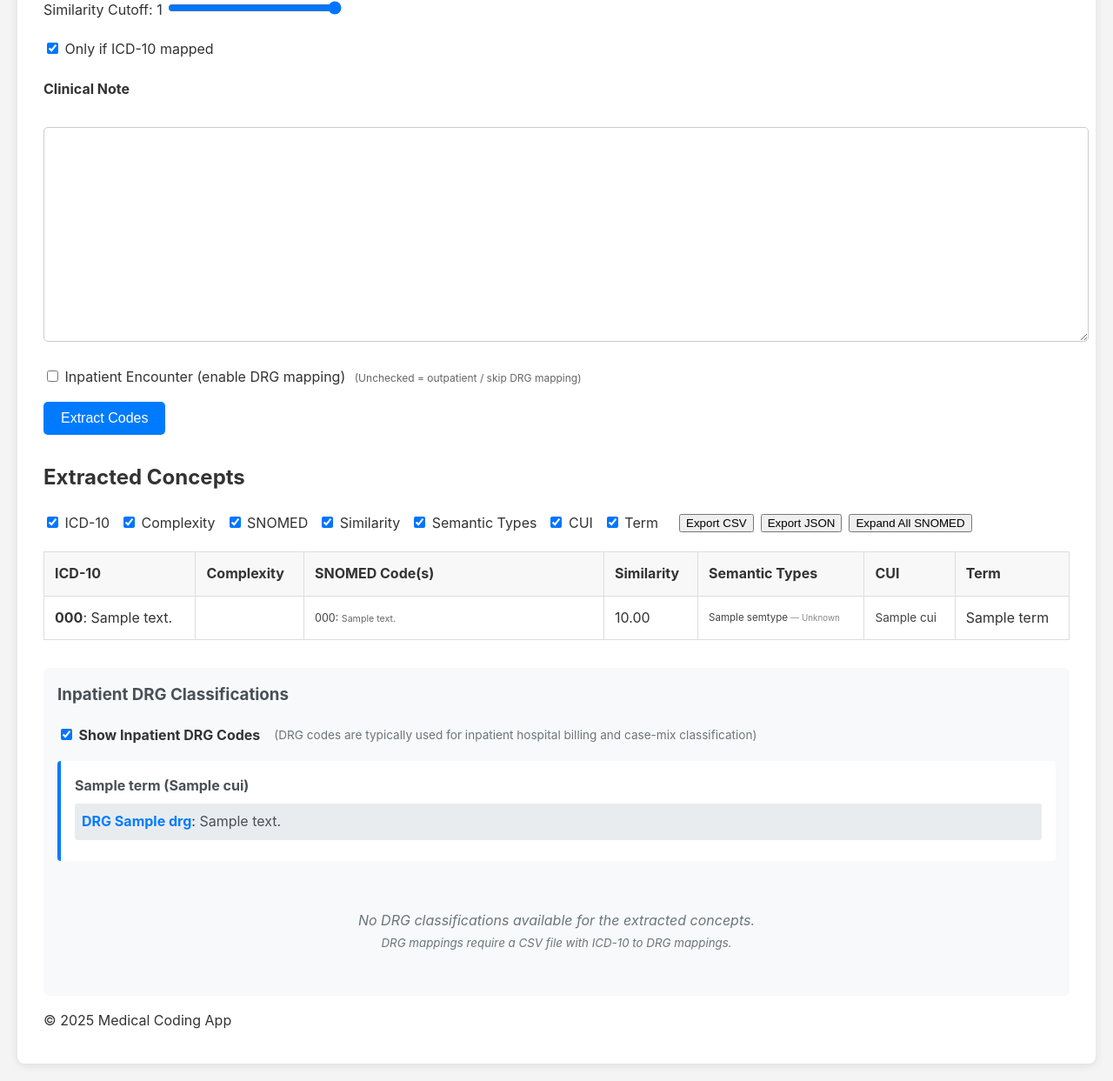
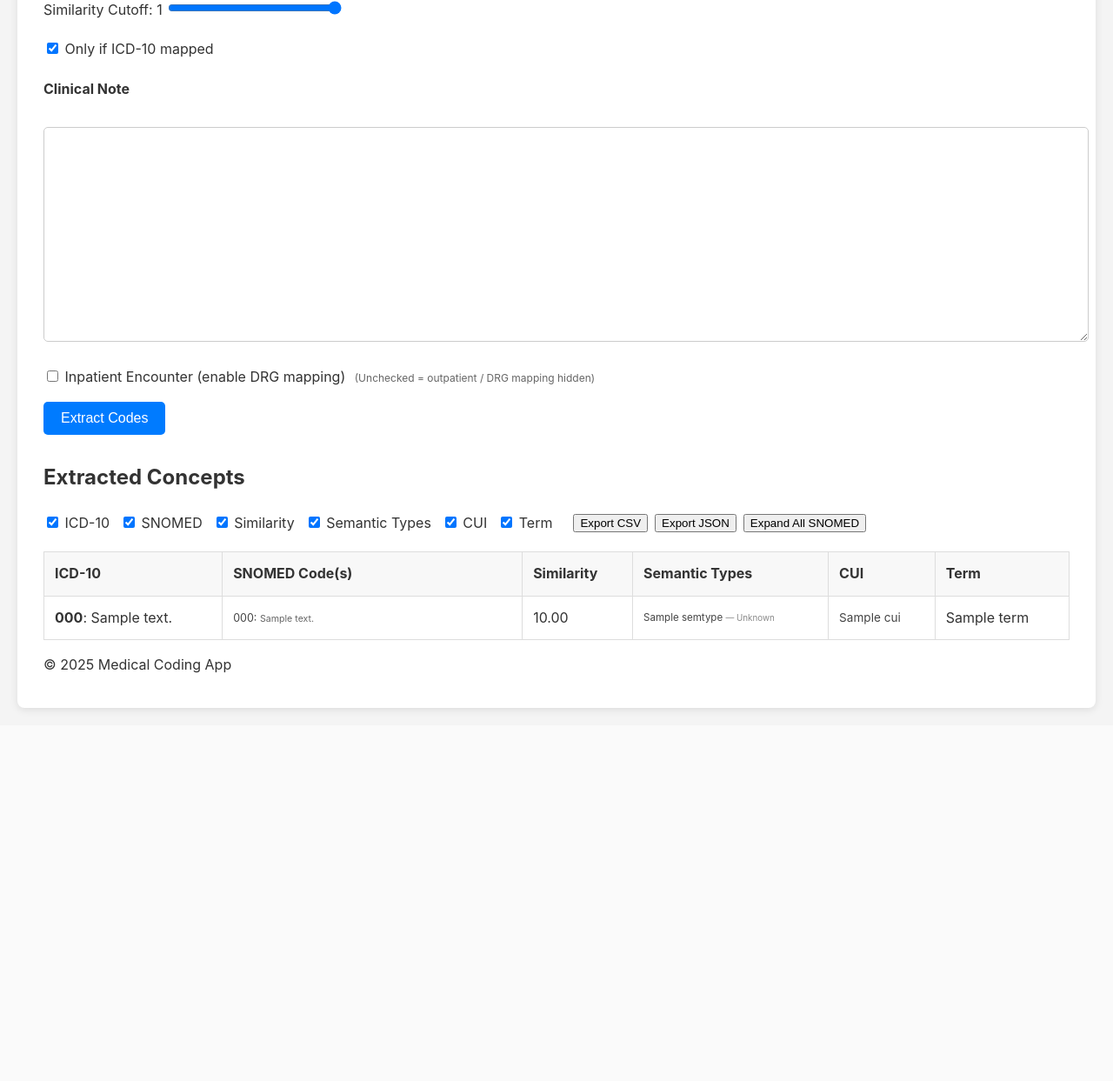
Before and after one commit to cyber3pxVA/Medicode, a Flask app: template medical-coding-app/app/templates/index.html in a window 1280 px wide. Shown: the part 300-1543 px from the top of the page at 87% size. After the commit the page ends 1119 px from the top, so only its background shows below. Run offline with Flask 3, Linux system fonts and the light colour scheme; tables that the repository leaves empty hold one stand-in row (values such as "Sample post"); the template is opened without the code that fills it: values that come from a table or form of the project are taken from there, most other values are stand-ins (such as "Sample title", 1, 10 or a date in 2020).

Commit message:
feat(drg): UI gating, persistence, tests for inpatient DRG toggle

```diff
--- a/medical-coding-app/app/templates/index.html
+++ b/medical-coding-app/app/templates/index.html
@@ -47,9 +47,10 @@
                 </div>
                 <div class="form-group" style="margin:0.5em 0 1em;">
                     <label>
-                        {{ form.inpatient() }} {{ form.inpatient.label.text }}
+                        {{ form.inpatient(id='inpatient-toggle') }} {{ form.inpatient.label.text }}
                     </label>
-                    <span style="font-size:0.75em; color:#666; margin-left:0.5em;">(Unchecked = outpatient / skip DRG mapping)</span>
+                    <span style="font-size:0.75em; color:#666; margin-left:0.5em;">(Unchecked = outpatient / DRG mapping hidden)</span>
+                    <span id="inpatient-badge" class="inpatient-badge{% if not inpatient_selected %} hidden{% endif %}">INPATIENT MODE</span>
                 </div>
                 <div class="form-group" style="display: flex; align-items: center; gap: 1em;">
                     {{ form.submit(class="btn btn-primary") }}
@@ -69,15 +70,19 @@
                             {% set _ = any_drg.append(code) %}
                         {% endif %}
                     {% endfor %}
-                    {% if any_drg|length == 0 %}
-                        <div style="margin:0.5em 0 1em; padding:0.6em 0.9em; background:#fff8e1; border:1px solid #e0d6aa; font-size:0.85em; color:#665c28;">
-                            DRG enrichment inactive (no mapping loaded or no ICD-10 matches). Provide a CSV & set DRG_MAPPING_PATH to enable.
-                        </div>
+                    {% if inpatient_selected %}
+                        {% if any_drg|length == 0 %}
+                            <div class="drg-status" style="margin:0.5em 0 1em; padding:0.6em 0.9em; background:#fff8e1; border:1px solid #e0d6aa; font-size:0.85em; color:#665c28;">
+                                DRG enrichment active but no DRG matches for extracted ICD-10 codes or mapping missing.
+                            </div>
+                        {% endif %}
+                    {% else %}
+                        <div class="drg-status" style="display:none;"></div>
                     {% endif %}
                     <div style="margin:0.5em 0 1em 0; display:flex; flex-wrap:wrap; gap:1.5em; align-items:center;">
                         <div style="display:flex; gap:0.75em; flex-wrap:wrap;">
                             <label><input type="checkbox" class="col-toggle" data-col="col-icd10" checked> ICD-10</label>
-                            <label><input type="checkbox" class="col-toggle" data-col="col-complexity" checked> Complexity</label>
+                            <label class="complexity-col-toggle{% if not inpatient_selected %} hidden{% endif %}"><input type="checkbox" class="col-toggle" data-col="col-complexity" {% if inpatient_selected %}checked{% endif %}> Complexity</label>
                             <label><input type="checkbox" class="col-toggle" data-col="col-snomed" checked> SNOMED</label>
                             <label><input type="checkbox" class="col-toggle" data-col="col-similarity" checked> Similarity</label>
                             <label><input type="checkbox" class="col-toggle" data-col="col-semtypes" checked> Semantic Types</label>
@@ -94,7 +99,7 @@
                     <thead>
                         <tr>
                                 <th class="col-icd10">ICD-10</th>
-                                <th class="col-complexity">Complexity</th>
+                                <th class="col-complexity{% if not inpatient_selected %} hidden{% endif %}">Complexity</th>
                                 <th class="col-snomed" style="width:320px;">SNOMED Code(s)</th>
                                 <th class="col-similarity">Similarity</th>
                                 <th class="col-semtypes">Semantic Types</th>
@@ -115,7 +120,7 @@
                                 {% endfor %}
                             </td>
                             <!-- Complexity -->
-                                <td class="col-complexity">
+                                <td class="col-complexity{% if not inpatient_selected %} hidden{% endif %}">
                                 {% if code.drg_codes %}
                                     {% for drg in code.drg_codes %}
                                         {% if 'MCC' in drg.description %}
@@ -169,7 +174,7 @@
                 </table>
 
                 <!-- Inpatient DRG Section -->
-                <div style="margin-top: 2em; padding: 1em; background: #f8f9fa; border-radius: 6px;">
+                <div id="inpatient-drg-wrapper" class="inpatient-drg-wrapper{% if not inpatient_selected %} hidden{% endif %}">
                     <h3 style="margin: 0 0 1em 0; color: #495057;">Inpatient DRG Classifications</h3>
                     <div style="display: flex; gap: 1em; flex-wrap: wrap; align-items: center; margin-bottom: 1em;">
                         <label>
@@ -224,6 +229,9 @@
         </footer>
 
         <style>
+        .hidden { display: none; }
+        .inpatient-badge { margin-left:0.75em; background:#004085; color:#fff; padding:2px 8px; font-size:0.7em; border-radius:12px; }
+        .inpatient-drg-wrapper { margin-top: 2em; padding: 1em; background: #f8f9fa; border-radius: 6px; }
         @keyframes spin {
             0% { transform: rotate(0deg); }
             100% { transform: rotate(360deg); }
@@ -302,6 +310,27 @@
             // DRG Inpatient Toggle
             const drgToggle = document.getElementById('show-inpatient-drg');
             const drgContent = document.getElementById('inpatient-drg-content');
+            // Inpatient checkbox dynamic behavior & persistence
+            const inpatientToggle = document.getElementById('inpatient-toggle');
+            const inpatientBadge = document.getElementById('inpatient-badge');
+            const complexityHeader = document.querySelector('th.col-complexity');
+            const complexityToggleWrapper = document.querySelector('.complexity-col-toggle');
+            const inpatientDrgWrapper = document.getElementById('inpatient-drg-wrapper');
+            if (inpatientToggle) {
+                // Restore preference
+                const saved = localStorage.getItem('inpatient_pref');
+                if (saved !== null && form2 && form2.method === 'POST' && !inpatientToggle.checked) {
+                    inpatientToggle.checked = saved === '1';
+                }
+                inpatientToggle.addEventListener('change', () => {
+                    const on = inpatientToggle.checked;
+                    localStorage.setItem('inpatient_pref', on ? '1' : '0');
+                    if (inpatientBadge) inpatientBadge.classList.toggle('hidden', !on);
+                    if (complexityHeader) complexityHeader.classList.toggle('hidden', !on);
+                    if (complexityToggleWrapper) complexityToggleWrapper.classList.toggle('hidden', !on);
+                    if (inpatientDrgWrapper) inpatientDrgWrapper.classList.toggle('hidden', !on);
+                });
+            }
             if (drgToggle && drgContent) {
                 drgToggle.addEventListener('change', () => {
                     drgContent.style.display = drgToggle.checked ? 'block' : 'none';
```
Also changed, not shown: medical-coding-app/app/main/routes.py (+9 -2 lines), medical-coding-app/tests/test_drg_toggle.py (added, +35 -0 lines).
